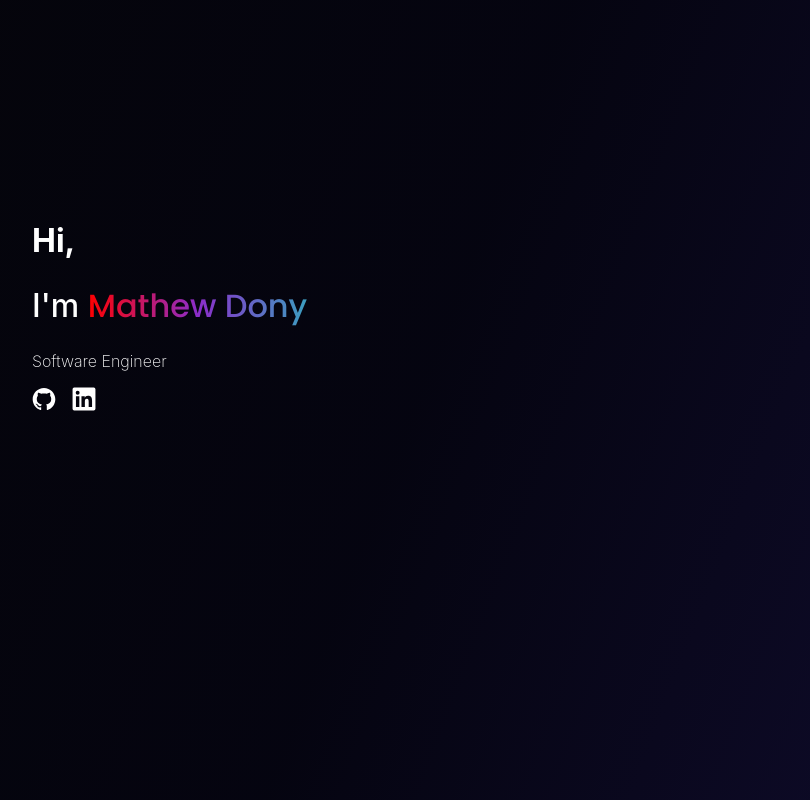
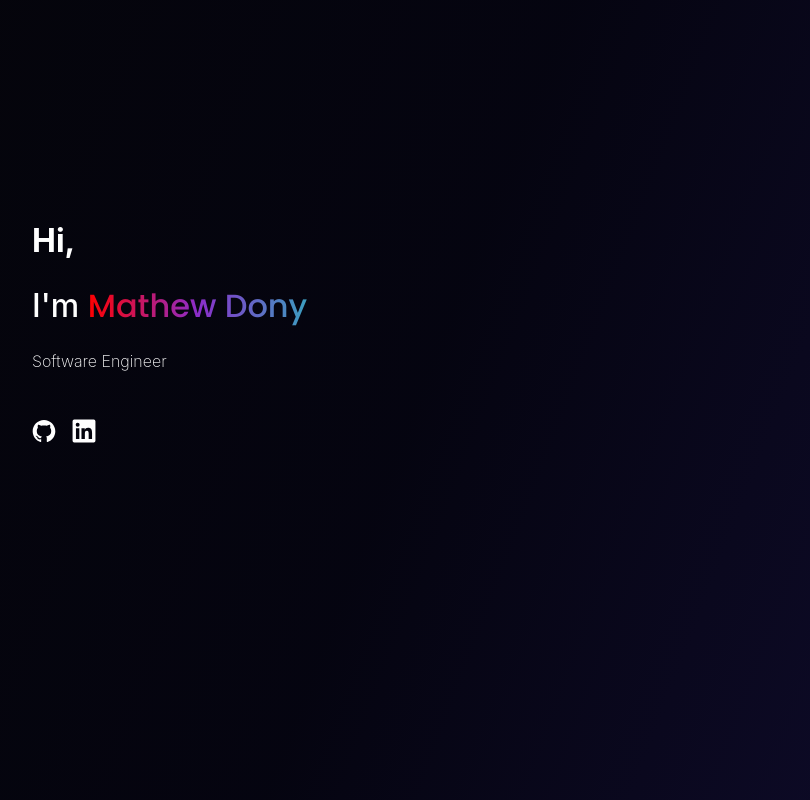
Before and after one commit to mdmathewdc/Mathew-Dony-Portfolio, a Next.js app in the folder mathew-dony-portfolio/: page / in a window 1280 px wide. Shown: the top 800 px of the page, without its empty margins (96-906 px from the left). Built offline with nearby package versions, Linux system fonts and the light colour scheme.

Commit message:
Add svgs in hero

```diff
--- a/mathew-dony-portfolio/components/Hero.jsx
+++ b/mathew-dony-portfolio/components/Hero.jsx
@@ -1,7 +1,6 @@
 import React, { useEffect } from "react";
 import styled from "styled-components";
 import { animate, stagger } from "motion";
-import { Github, Linkedin } from "./Logos";
 
 const Hero = () => {
   useEffect(() => {
@@ -29,8 +28,12 @@ const Hero = () => {
         </h1>
         <p className="job-title">Software Engineer</p>
         <LogosContainer className="logos-container">
-            <Github />
-            <Linkedin />
+          <a href="https://github.com/mdmathewdc" target={"_blank"}>
+            <img src="/social-logos/github-original.svg" />
+          </a>
+          <a href="https://www.linkedin.com/in/mathew-dony" target={"_blank"}>
+            <img src="/social-logos/linkedin-plain.svg" />
+          </a>
         </LogosContainer>
       </main>
     </HeroContainer>
@@ -73,6 +76,16 @@ const LogosContainer = styled.div`
   fill: white;
   height: 1.5rem;
   gap: 1rem;
+  margin-top: 3rem;
+
+  img {
+    height: 1.5rem;
+    transition: transform 0.2s ease-in-out;
+
+    &:hover {
+      transform: scale(1.2);
+    }
+  }
 `;
 
 export default Hero;
--- a/mathew-dony-portfolio/components/Logos/Github.jsx
+++ /dev/null
@@ -1,18 +0,0 @@
-import React from "react";
-
-const Github = () => {
-  return (
-    <svg viewBox="0 0 128 128">
-      <g>
-        <path
-          fill-rule="evenodd"
-          clip-rule="evenodd"
-          d="M64 5.103c-33.347 0-60.388 27.035-60.388 60.388 0 26.682 17.303 49.317 41.297 57.303 3.017.56 4.125-1.31 4.125-2.905 0-1.44-.056-6.197-.082-11.243-16.8 3.653-20.345-7.125-20.345-7.125-2.747-6.98-6.705-8.836-6.705-8.836-5.48-3.748.413-3.67.413-3.67 6.063.425 9.257 6.223 9.257 6.223 5.386 9.23 14.127 6.562 17.573 5.02.542-3.903 2.107-6.568 3.834-8.076-13.413-1.525-27.514-6.704-27.514-29.843 0-6.593 2.36-11.98 6.223-16.21-.628-1.52-2.695-7.662.584-15.98 0 0 5.07-1.623 16.61 6.19C53.7 35 58.867 34.327 64 34.304c5.13.023 10.3.694 15.127 2.033 11.526-7.813 16.59-6.19 16.59-6.19 3.287 8.317 1.22 14.46.593 15.98 3.872 4.23 6.215 9.617 6.215 16.21 0 23.194-14.127 28.3-27.574 29.796 2.167 1.874 4.097 5.55 4.097 11.183 0 8.08-.07 14.583-.07 16.572 0 1.607 1.088 3.49 4.148 2.897 23.98-7.994 41.263-30.622 41.263-57.294C124.388 32.14 97.35 5.104 64 5.104z"
-        ></path>
-        <path d="M26.484 91.806c-.133.3-.605.39-1.035.185-.44-.196-.685-.605-.543-.906.13-.31.603-.395 1.04-.188.44.197.69.61.537.91zm2.446 2.729c-.287.267-.85.143-1.232-.28-.396-.42-.47-.983-.177-1.254.298-.266.844-.14 1.24.28.394.426.472.984.17 1.255zM31.312 98.012c-.37.258-.976.017-1.35-.52-.37-.538-.37-1.183.01-1.44.373-.258.97-.025 1.35.507.368.545.368 1.19-.01 1.452zm3.261 3.361c-.33.365-1.036.267-1.552-.23-.527-.487-.674-1.18-.343-1.544.336-.366 1.045-.264 1.564.23.527.486.686 1.18.333 1.543zm4.5 1.951c-.147.473-.825.688-1.51.486-.683-.207-1.13-.76-.99-1.238.14-.477.823-.7 1.512-.485.683.206 1.13.756.988 1.237zm4.943.361c.017.498-.563.91-1.28.92-.723.017-1.308-.387-1.315-.877 0-.503.568-.91 1.29-.924.717-.013 1.306.387 1.306.88zm4.598-.782c.086.485-.413.984-1.126 1.117-.7.13-1.35-.172-1.44-.653-.086-.498.422-.997 1.122-1.126.714-.123 1.354.17 1.444.663zm0 0"></path>
-      </g>
-    </svg>
-  );
-};
-
-export default Github;
--- a/mathew-dony-portfolio/components/Logos/Linkedin.jsx
+++ /dev/null
@@ -1,11 +0,0 @@
-import React from "react";
-
-const Linkedin = () => {
-  return (
-    <svg xmlns="http://www.w3.org/2000/svg" viewBox="0 0 128 128">
-      <path d="M116 3H12a8.91 8.91 0 00-9 8.8v104.42a8.91 8.91 0 009 8.78h104a8.93 8.93 0 009-8.81V11.77A8.93 8.93 0 00116 3zM39.17 107H21.06V48.73h18.11zm-9-66.21a10.5 10.5 0 1110.49-10.5 10.5 10.5 0 01-10.54 10.48zM107 107H88.89V78.65c0-6.75-.12-15.44-9.41-15.44s-10.87 7.36-10.87 15V107H50.53V48.73h17.36v8h.24c2.42-4.58 8.32-9.41 17.13-9.41C103.6 47.28 107 59.35 107 75z" />
-    </svg>
-  );
-};
-
-export default Linkedin;
--- a/mathew-dony-portfolio/components/Logos/index.js
+++ /dev/null
@@ -1,3 +0,0 @@
-export { default as Github } from './Github';
-
-export { default as Linkedin } from './Linkedin';
```
Also changed, not shown: mathew-dony-portfolio/public/social-logos/github-original.svg, mathew-dony-portfolio/public/social-logos/linkedin-plain.svg.
